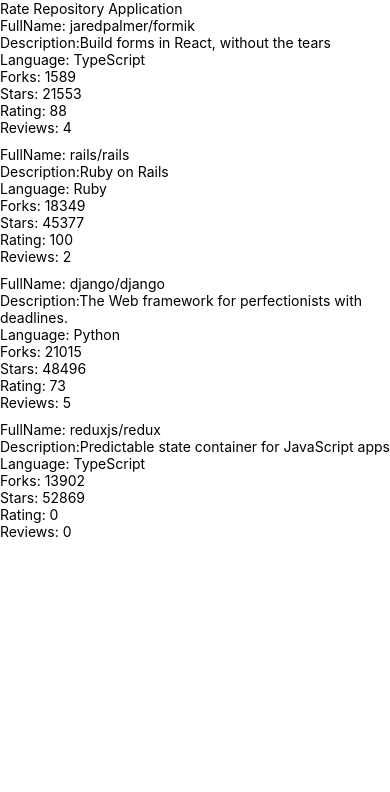
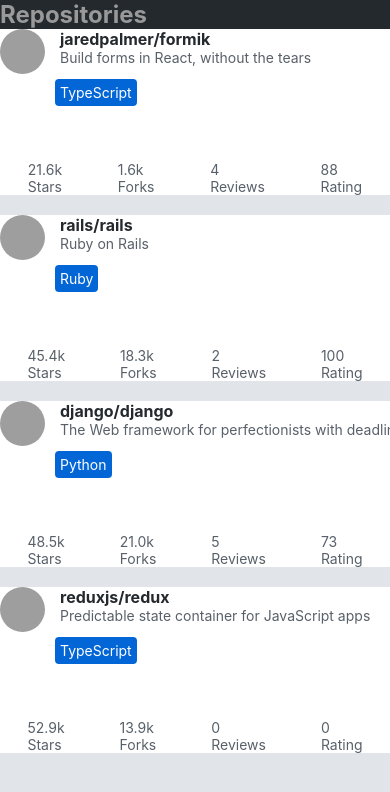
Before and after one commit to ting-chen-cn/GitHub-repos-rating-app, a React Native app: screen / in a window 390 px wide. Shown: the top 792 px of the page. Built offline with nearby package versions, Linux system fonts and the light colour scheme; grey boxes are pictures that could not be loaded.

Commit message:
Full-steck-exercise 10.4-10.5

```diff
--- /dev/null
+++ b/src/components/AppBar.jsx
@@ -0,0 +1,30 @@
+import React from 'react';
+import { View, StyleSheet,Text,TouchableWithoutFeedback } from 'react-native';
+import Constants from 'expo-constants';
+import theme from '../theme';
+
+const styles = StyleSheet.create({
+  container: {
+    paddingTop: Constants.statusBarHeight,
+    paddingBottom: Constants.statusBarHeight,
+    backgroundColor: theme.colors.appBarBackground,
+  },
+  text: {
+    color: theme.colors.appBarText,
+    fontSize: theme.fontSizes.heading,
+    fontFamily: theme.fonts.main,
+    fontWeight: theme.fontWeights.bold,
+  }
+});
+
+const AppBar = () => {
+  return <View style={styles.container}>
+    <TouchableWithoutFeedback>
+      <Text  style= {styles.text}>
+        Repositories
+      </Text>
+    </TouchableWithoutFeedback>
+  </View>;
+};
+
+export default AppBar;
--- /dev/null
+++ b/src/components/Card.jsx
@@ -0,0 +1,121 @@
+import React from 'react';
+import { View, Image, StyleSheet, TouchableWithoutFeedback } from 'react-native';
+import theme from '../theme';
+import Text from './Text';
+
+const cardHeaderStyles = StyleSheet.create({
+  container: {
+    flexDirection: 'row',
+    flexGrow: 1,
+  },
+  avatar: {
+    width: 45,
+    height: 45,
+    borderRadius: 45 / 2,
+  },
+  avatarContainer: {
+    flexGrow: 0,
+    paddingRight: 15,
+  },
+  infoContainer: {
+    flexGrow: 1,
+  },
+});
+
+const cardBodyStyles = StyleSheet.create({
+  container: {
+    marginTop: 5,
+    margin:55,
+    paddingTop: 5,
+    padding: 5,
+    alignSelf: 'flex-start',
+    borderRadius: 4,
+    backgroundColor: theme.colors.primary,
+  }
+});
+
+const cardFooterStyles = StyleSheet.create({
+  container: {
+    flexDirection: 'row',
+    flexGrow: 1,
+    justifyContent: 'space-around',
+  },
+  actionTouchable: {
+    flexGrow: 0,
+  },
+});
+
+const CardHeader = ({item}) => {
+  return (
+    <View style={cardHeaderStyles.container}>
+      <View style={cardHeaderStyles.avatarContainer}>
+        <Image style={cardHeaderStyles.avatar} source={{uri: item.ownerAvatarUrl}} />
+      </View>
+      <View style={cardHeaderStyles.infoContainer}>
+        <Text fontWeight="bold" fontSize="subheading">{ item.fullName}</Text>
+        <Text color="textSecondary">{ item.description}</Text>
+      </View>
+    </View>
+  );
+};
+
+
+const CardBody = ({item}) => {
+  return (
+    <View style={cardBodyStyles.container}>
+      <Text color="textWhite" >
+        {item.language}
+      </Text>
+    </View>
+  );
+};
+
+
+const CardFooterAction = ({ text, value }) => {
+  const parseNumber = (value) => {
+    if (value >= 1000) return `${(value / 1000).toFixed(1)}k`;
+    return value;
+  };
+  return (
+    <View>
+      <Text color="textSecondary" >{parseNumber(value)}</Text>
+      <Text color="textSecondary" style={cardFooterStyles.actionText}>{text}</Text>
+    </View>
+  );
+};
+
+const CardFooter = ({item}) => {
+  return (
+      <View style={cardFooterStyles.container}>
+      <CardFooterAction text='Stars' value={item.stargazersCount} >
+      </CardFooterAction>
+      <CardFooterAction text='Forks' value={item.forksCount}>
+      </CardFooterAction>
+      <CardFooterAction text='Reviews' value={item.reviewCount}>
+      </CardFooterAction>
+      <CardFooterAction text='Rating' value={item.ratingAverage}>
+      </CardFooterAction>
+      </View>
+
+
+  );
+};
+
+const cardStyles = StyleSheet.create({
+  container: {
+    alignItems: 'stretch',
+    backgroundColor: '#FFFFFF',
+  },
+});
+
+const Card = ({item}) => {
+  return (
+    <View style={cardStyles.container}>
+      <CardHeader item={ item}/>
+      <CardBody item={ item}/>
+      <CardFooter item={ item} />
+    </View>
+  );
+};
+
+export default Card;
--- a/src/components/Main.jsx
+++ b/src/components/Main.jsx
@@ -1,20 +1,23 @@
 import React from 'react';
-import Constants from 'expo-constants';
 import RepositoryList from './RepositoryList';
-import { Text, StyleSheet, View } from 'react-native';
+import { StyleSheet, View } from 'react-native';
+import AppBar from './AppBar';
 
 const styles = StyleSheet.create({
   container: {
-    marginTop: Constants.statusBarHeight,
+    flex: 1,
+    justifyContent: 'center',
     flexGrow: 1,
-    flexShrink: 1,
+    backgroundColor: '#e1e4e8',
   },
 });
 
+
 const Main = () => {
   return (
+
     <View style={styles.container}>
-      <Text>Rate Repository Application</Text>
+      <AppBar/>
       <RepositoryList />
     </View>
   );
--- a/src/components/RepositoryItem.jsx
+++ b/src/components/RepositoryItem.jsx
@@ -1,15 +1,8 @@
 import React from 'react';
-import {  View,  StyleSheet, Text, StatusBar } from 'react-native';
-
-const styles = StyleSheet.create({
-  container: {
-    flex: 1,
-    marginTop: StatusBar.currentHeight || 0,
-  }
-});
+import {  View,  Text } from 'react-native';
 
 const Item = ({ item }) => (
-  <View style={styles.container}>
+  <View >
     <Text >FullName: {item.fullName}</Text>
     <Text >Description:{item.description}</Text>
     <Text >Language: {item.language}</Text>
--- a/src/components/RepositoryList.jsx
+++ b/src/components/RepositoryList.jsx
@@ -1,10 +1,11 @@
 import React from 'react';
-import renderItem from './RepositoryItem';
+// import renderItem from './RepositoryItem';
 import { FlatList, View, StyleSheet } from 'react-native';
+import Card from './Card';
 
 const styles = StyleSheet.create({
   separator: {
-    height: 10,
+    height: 20,
   },
 });
 
@@ -58,6 +59,9 @@
 const ItemSeparator = () => <View style={styles.separator} />;
 
 const RepositoryList = () => {
+  const renderItem = ({ item }) => (
+  <Card item={item} />
+  );
   return (
     <FlatList
       data={repositories}
--- /dev/null
+++ b/src/components/Text.jsx
@@ -0,0 +1,44 @@
+import React from 'react';
+import { Text as NativeText, StyleSheet } from 'react-native';
+
+import theme from '../theme';
+
+const styles = StyleSheet.create({
+  text: {
+    color: theme.colors.textPrimary,
+    fontSize: theme.fontSizes.body,
+    fontFamily: theme.fonts.main,
+    fontWeight: theme.fontWeights.normal,
+  },
+  colorTextSecondary: {
+    color: theme.colors.textSecondary,
+  },
+  colorTextWhite: {
+    color: theme.colors.textWhite,
+  },
+  colorPrimary: {
+    color: theme.colors.primary,
+  },
+  fontSizeSubheading: {
+    fontSize: theme.fontSizes.subheading,
+  },
+  fontWeightBold: {
+    fontWeight: theme.fontWeights.bold,
+  },
+});
+
+const Text = ({ color, fontSize, fontWeight, style, ...props }) => {
+  const textStyle = [
+    styles.text,
+    color === 'textSecondary' && styles.colorTextSecondary,
+    color === 'textWhite' && styles.colorTextWhite,
+    color === 'primary' && styles.colorPrimary,
+    fontSize === 'subheading' && styles.fontSizeSubheading,
+    fontWeight === 'bold' && styles.fontWeightBold,
+    style,
+  ];
+
+  return <NativeText style={textStyle} {...props} />;
+};
+
+export default Text;
--- /dev/null
+++ b/src/theme.js
@@ -0,0 +1,25 @@
+const theme = {
+  colors: {
+    textPrimary: '#24292e',
+    textSecondary: '#586069',
+    textWhite: '#FFFFFF',
+    primary: '#0366d6',
+    appBarBackground: '#24292e',
+    appBarText: '#999999',
+    imageBackground: '#ele4e8',
+  },
+  fontSizes: {
+    body: 14,
+    subheading: 16,
+    heading: 24,
+  },
+  fonts: {
+    main: 'System',
+  },
+  fontWeights: {
+    normal: '400',
+    bold: '700',
+  },
+};
+
+export default theme;
```
Also changed, not shown: src/components/FlexboxExample.jsx (added, +31 -0 lines).
